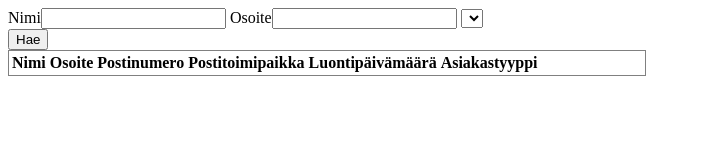
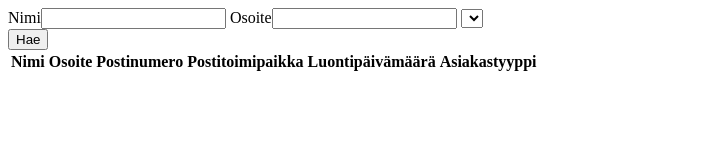
Before and after one commit to Makcig/WEB_programming_course, a website: page index.html in a window 1280 px wide. Shown: the whole page, without its empty margins (0-701 px from the left). Drawn offline with nearby package versions, Linux system fonts and the light colour scheme; no server answers.

Commit message:
border poisto

```diff
--- a/index.html
+++ b/index.html
@@ -10,11 +10,6 @@
     <link rel="stylesheet" href="https://ajax.googleapis.com/ajax/libs/jqueryui/1.12.1/themes/smoothness/jquery-ui.css">
     <script src="https://ajax.googleapis.com/ajax/libs/jqueryui/1.12.1/jquery-ui.min.js"></script>
     <script src="js/ajax.js"></script>
-    <style>
-        table, tr{
-          border: 1px solid gray;
-        }
-    </style>
 </head>
 
 <body>
```
